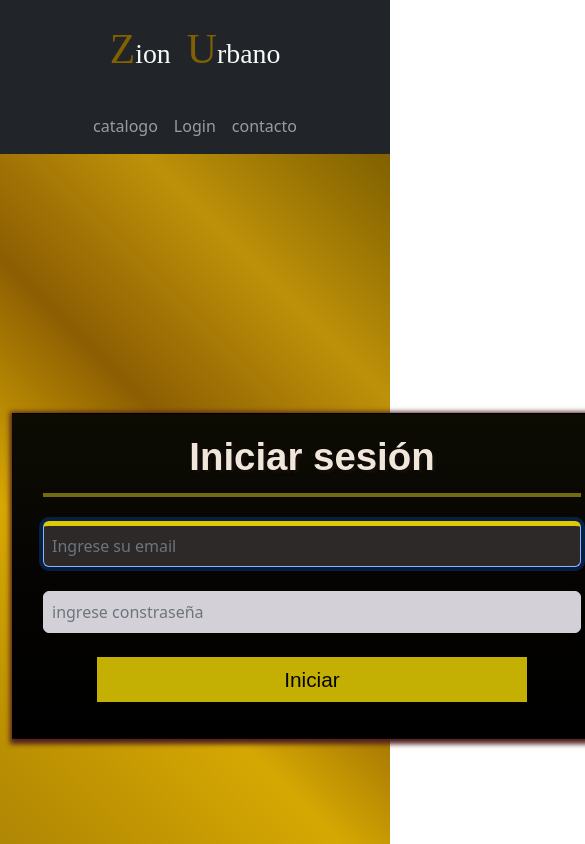
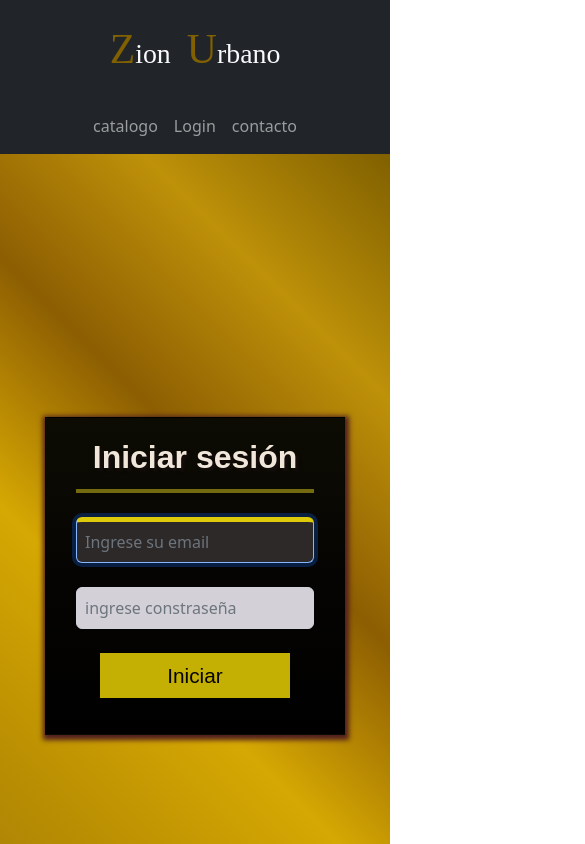
Before and after one commit to NicolasMoralesDev/zion-urbano, a Next.js app: page /login in a window 390 px wide. Shown: the top 844 px of the page, 585 px wide, since content can reach past the window. Built offline with nearby package versions, Linux system fonts and the light colour scheme.

Commit message:
terminamos responsive de login

```diff
--- a/pages/login.js
+++ b/pages/login.js
@@ -42,7 +42,7 @@ const LoginScreen = () => {
     <div className="container container-login ">
       <div className="row login-cuerpo">
         <div className="col-12 col-md-12 col-sm-12   ">
-          <div className="card estilo-card    ">
+          <div className="card estilo-card  ">
             <div  >
               <h3 className="text-center mb-4 texto-card">
 
--- a/styles/login.css
+++ b/styles/login.css
@@ -1,7 +1,7 @@
 .login__main{
     width: 100vw;
     height: 100vh;
-    background-color: rgb(14, 13, 13);
+    background-color: rgb(157, 151, 151);
     margin: 0%;
 }
 .container-login{
@@ -75,3 +75,37 @@
 
   }
   /* animaciones */
+
+  @media screen and (max-width:767px){
+    .estilo-card {
+        width: 400px;
+
+        background:linear-gradient( rgb(13, 12, 3),rgb(5, 4, 2),rgb(0, 0, 0)) ;
+        box-shadow: 1px 2px 5px 3px rgb(81, 31, 31);
+        padding:20px  30px;
+        margin: 0% auto;
+        border-radius: 0%;
+
+    }
+  }
+  @media screen and (max-width:464px){
+    .estilo-card {
+        width: 300px;
+
+        background:linear-gradient( rgb(13, 12, 3),rgb(5, 4, 2),rgb(0, 0, 0)) ;
+        box-shadow: 1px 2px 5px 3px rgb(81, 31, 31);
+        padding:20px  30px;
+        margin: 0% auto;
+        border-radius: 0%;
+
+    }
+    .texto-card{
+        border-bottom: 4px solid rgb(116, 107, 17);
+       padding-bottom: 13px;
+       font-family:Arial, Helvetica, sans-serif ;
+       font-weight: bold;
+      font-size: 2rem;
+      color: rgb(240, 230, 218);
+      text-shadow: 3px 3px 3px rgb(22, 14, 14);
+  }
+  }
```
